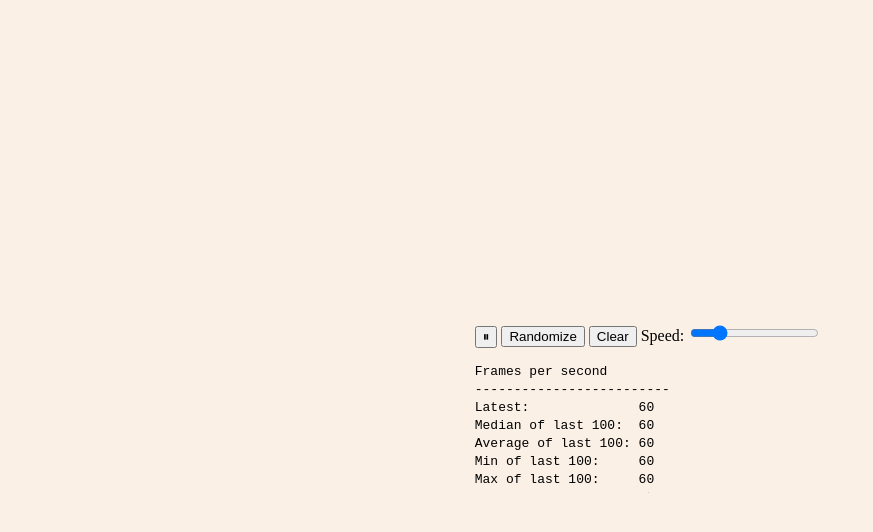
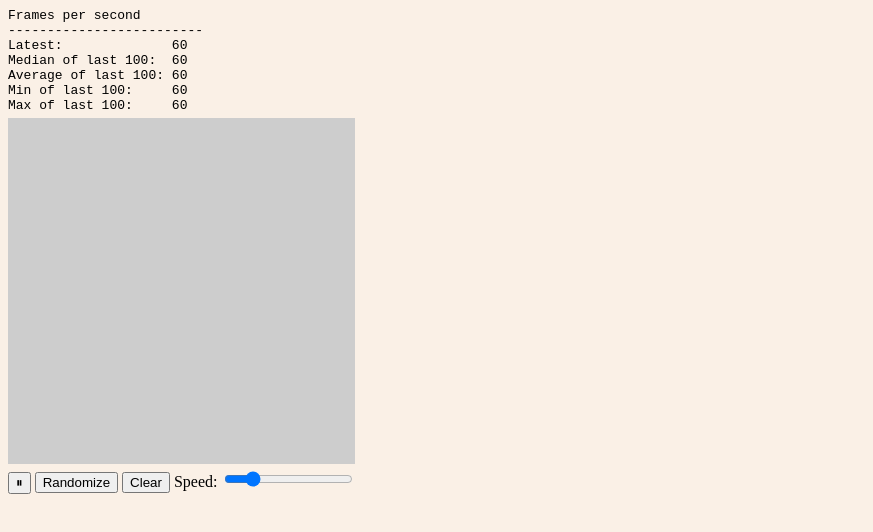
Before and after one commit to yurii-tov/rust-wasm-study, a website built with webpack: page www/index.html in a window 1280 px wide. Shown: the whole page, without its empty margins (0-873 px from the left). Built offline with nearby package versions, Linux system fonts and the light colour scheme; what wasm-game-of-life would draw is missing.

Commit message:
Re-style

```diff
--- a/www/index.html
+++ b/www/index.html
@@ -6,13 +6,9 @@
     <style>
       body {
         position: absolute;
-        top: 0;
-        left: 0;
-        width: 100%;
-        height: 100%;
         display: flex;
         flex-direction: column;
-        align-items: center;
+        align-items: left;
         gap: 0.3em;
         justify-content: center;
         background-color: linen;
@@ -29,7 +25,8 @@
       >This page contains webassembly and javascript content, please enable javascript in your
       browser.</noscript
     >
-    <span>
+    <div id="fps"></div>
+    <canvas id="game-of-life-canvas"></canvas>
     <span>
       <button id="play-pause"></button>
       <button id="randomize">Randomize</button>
@@ -38,11 +35,8 @@
         >Speed:
         <input id="speed" type="range" min="1" max="100" value="50" />
       </span>
-        <pre id="game-of-life-stats"></pre>
     </span>
-      <span id="fps"></span>
-    </span>
-    <canvas id="game-of-life-canvas"></canvas>
+
     <script src="./bootstrap.js"></script>
   </body>
 </html>
```
Lines whose indentation alone changed are shown as unchanged.
